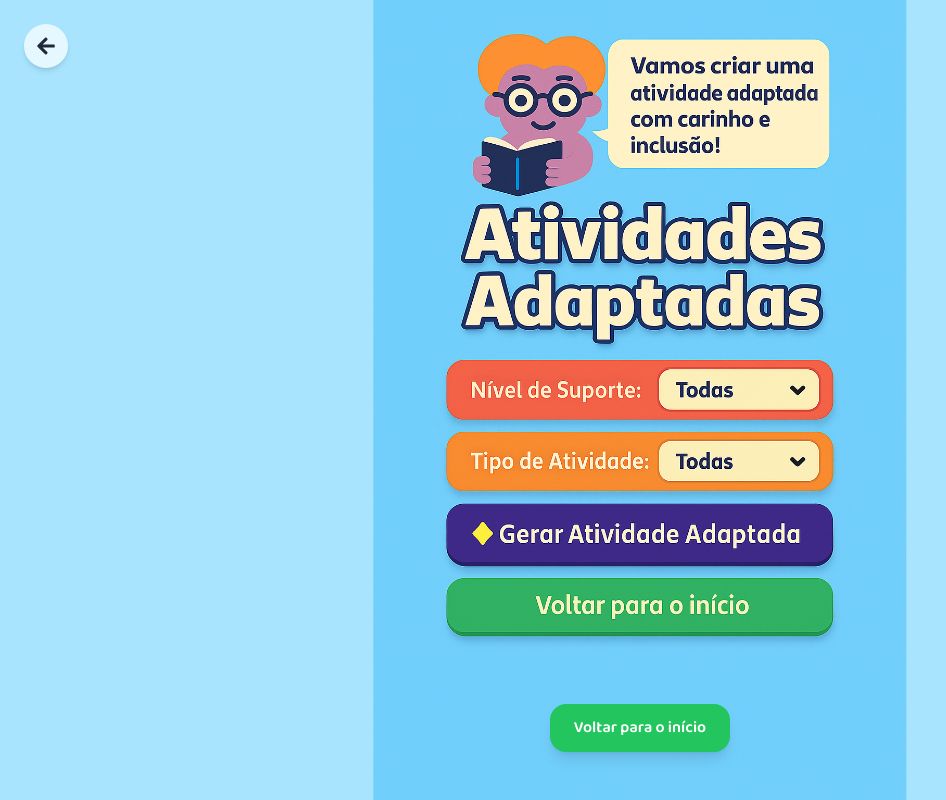
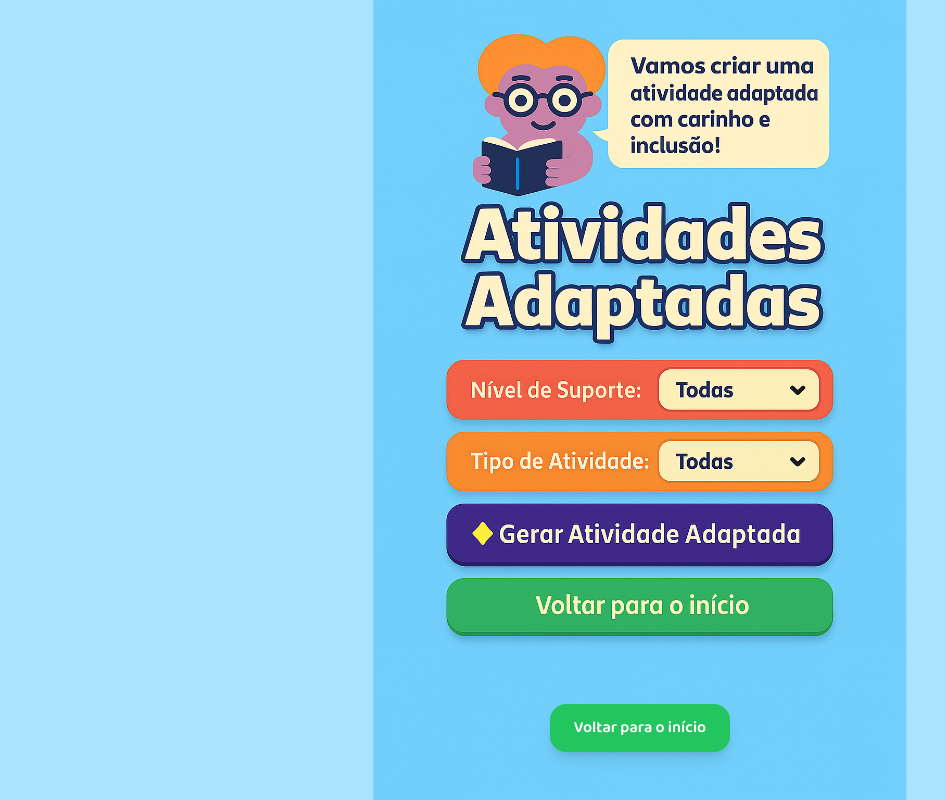
Before and after one commit to letiricetti2-alt/gerador-de-atividades-infantis, a Next.js app: page /atividades-adaptadas in a window 1280 px wide. Shown: the whole page, without its empty margins (0-946 px from the left). Built offline with nearby package versions, Linux system fonts and the light colour scheme.

Commit message:
Update page.jsx

```diff
--- a/app/atividades-adaptadas/page.jsx
+++ b/app/atividades-adaptadas/page.jsx
@@ -3,12 +3,11 @@
 import Image from "next/image";
 import Link from "next/link";
 import { motion } from "framer-motion";
-import { FaArrowLeft } from "react-icons/fa";
 
 export default function AtividadesAdaptadas() {
   return (
     <main className="relative w-full min-h-screen flex items-center justify-center overflow-hidden bg-[#A9E4FF]">
-      {/* 🔹 Imagem de fundo idêntica em proporção às outras páginas */}
+      {/* 🔹 Imagem de fundo com proporção exata */}
       <Image
         src="/adaptada.jpeg"
         alt="Atividades Adaptadas"
@@ -21,7 +20,7 @@ export default function AtividadesAdaptadas() {
         }}
       />
 
-      {/* 🔹 Conteúdo sobreposto */}
+      {/* 🔹 Conteúdo principal */}
       <div className="absolute inset-0 flex flex-col items-center justify-end pb-12 text-center z-10">
         <motion.div
           initial={{ opacity: 0, y: 30 }}
@@ -29,7 +28,6 @@ export default function AtividadesAdaptadas() {
           transition={{ duration: 0.6 }}
           className="w-full flex flex-col items-center gap-4"
         >
-          {/* 🔸 Só um botão “Voltar para o início” */}
           <Link
             href="/"
             className="bg-green-500 text-white font-semibold py-3 px-6 rounded-2xl shadow-lg hover:scale-105 transition"
@@ -38,14 +36,6 @@ export default function AtividadesAdaptadas() {
           </Link>
         </motion.div>
       </div>
-
-      {/* 🔹 Ícone de voltar (canto superior esquerdo) */}
-      <Link
-        href="/"
-        className="absolute top-6 left-6 bg-white/70 hover:bg-white p-3 rounded-full shadow-md text-gray-800 transition"
-      >
-        <FaArrowLeft size={20} />
-      </Link>
     </main>
   );
 }
```
